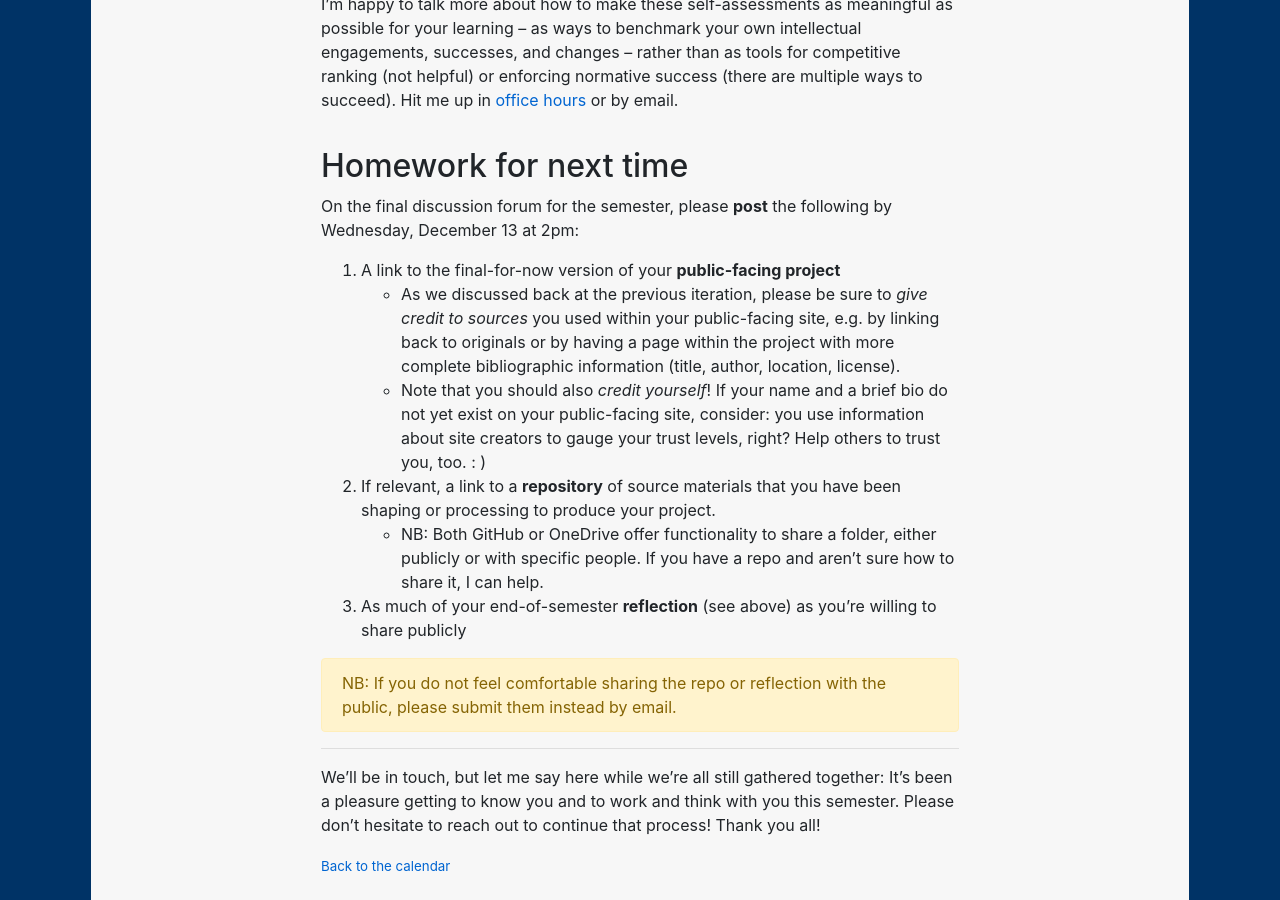
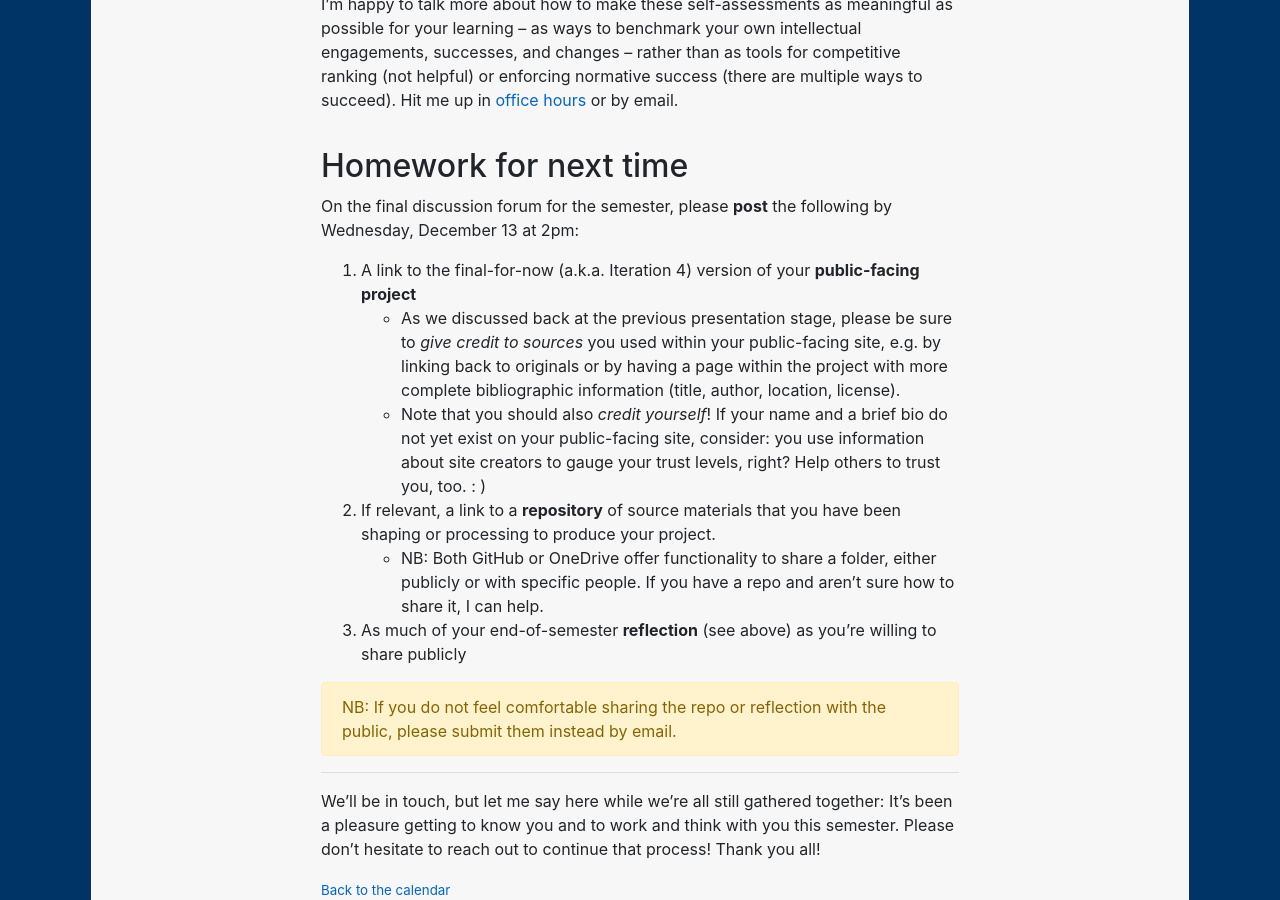
Before and after one commit to benmiller314/dsam2023fall, a Jekyll site: the page built from plans/week-15.md, in a window 1280 px wide and 900 px high, scrolled down 3842 px. Built offline with Jekyll 4.4.1, drawn with Linux system fonts in a browser that asks for light colours; our own code applies the rules of GitHub Pages for plain Markdown files.

Commit message:
call the "final-for-now" version Iteration 4

```diff
--- a/plans/week-15.md
+++ b/plans/week-15.md
@@ -151,8 +151,8 @@ I'm happy to talk more about how to make these self-assessments as meaningful as
 
 On the final discussion forum for the semester, please **post** the following by Wednesday, December 13 at 2pm:
 
-1. A link to the final-for-now version of your **public-facing project**
-    - As we discussed back at the previous iteration, please be sure to _give credit to sources_ you used within your public-facing site, e.g. by linking back to originals or by having a page within the project with more complete bibliographic information (title, author, location, license).
+1. A link to the final-for-now (a.k.a. Iteration 4) version of your **public-facing project**
+    - As we discussed back at the previous presentation stage, please be sure to _give credit to sources_ you used within your public-facing site, e.g. by linking back to originals or by having a page within the project with more complete bibliographic information (title, author, location, license).
     - Note that you should also _credit yourself_! If your name and a brief bio do not yet exist on your public-facing site, consider: you use information about site creators to gauge your trust levels, right? Help others to trust you, too. : )
 2. If relevant, a link to a **repository** of source materials that you have been shaping or processing to produce your project.
     - NB: Both GitHub or OneDrive offer functionality to share a folder, either publicly or with specific people. If you have a repo and aren't sure how to share it, I can help.
```
